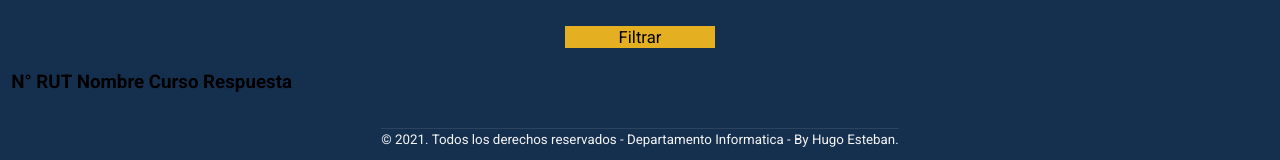
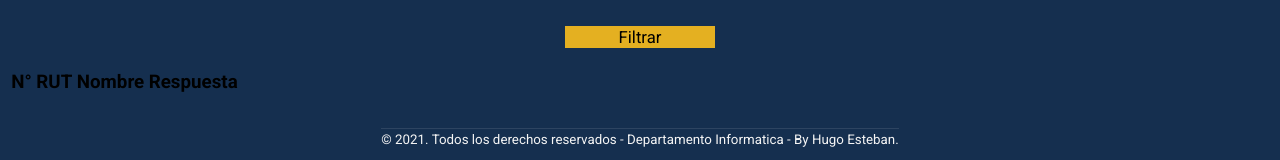
Before and after one commit to HQB92/webapp-yire-react, a React (Create React App) app: page / in a window 1280 px wide. Shown: the part 298-458 px from the top of the page. Built offline with nearby package versions, Linux system fonts and the light colour scheme.

Commit message:
28-09-2021

```diff
--- a/src/components/presensiales.js
+++ b/src/components/presensiales.js
@@ -106,7 +106,6 @@ const Presenciales= () =>{
                             <th>N°</th>
                             <th>RUT</th>
                             <th>Nombre</th>
-                            <th>Curso</th>
                             <th>Respuesta</th>
                         </tr>
                     </thead>
@@ -116,7 +115,6 @@ const Presenciales= () =>{
                                 <td >{index+1}</td>
                                 <td value={e.rut}>{e.rut}</td>
                                 <td>{e.nombre} {e.apellidos}</td>
-                                <td>{e.curso}</td>
                                 <td>{e.respuesta}</td>
                             </tr>
                         ))}
```
Also changed, not shown: 6 other files (tests, documents, lock files or other folders).
